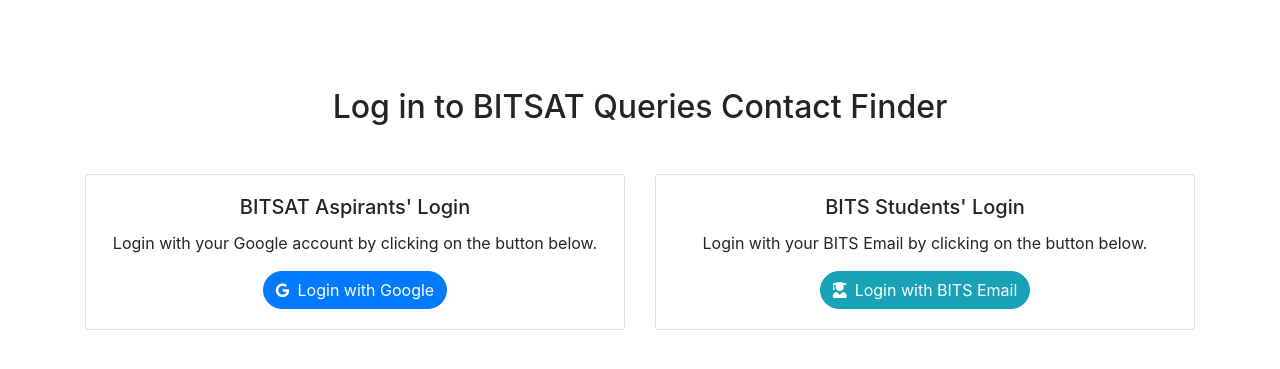
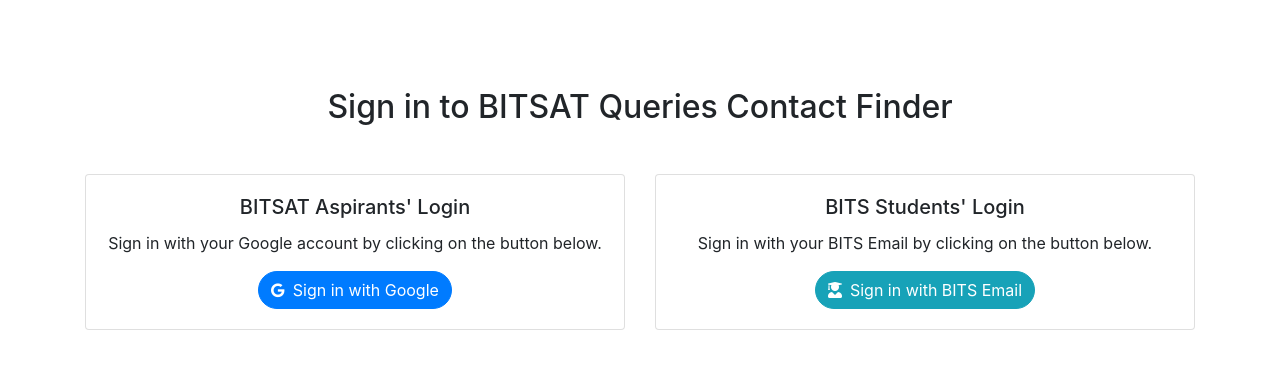
Before and after one commit to sankha555/bitsat-queries-contacts, a Django app: page /users/login in a window 1280 px wide. Shown: the part 56-425 px from the top of the page. Run offline with Django 3.2, Linux system fonts and the light colour scheme; some libraries are stand-ins or nearby versions.

Commit message:
copy email

```diff
--- a/main/templates/main/login.htm
+++ b/main/templates/main/login.htm
@@ -4,14 +4,14 @@
 
 {% load socialaccount %}
 <div class="text-center py-5">
-  <h2 class="mb-5">Log in to BITSAT Queries Contact Finder</h2>
+  <h2 class="mb-5">Sign in to BITSAT Queries Contact Finder</h2>
   <div class="row">
     <div class="col-sm-6">
       <div class="card">
         <div class="card-body text-center">
           <h5 class="card-title">BITSAT Aspirants' Login</h5>
-          <p class="card-text">Login with your Google account by clicking on the button below.</p>
-          <a href="{% provider_login_url 'google' %}" class="btn btn-primary" style="border-radius: 25px;"><i class="fa fa-google mr-2"></i>Login with Google</a>
+          <p class="card-text">Sign in with your Google account by clicking on the button below.</p>
+          <a href="{% provider_login_url 'google' %}" class="btn btn-primary" style="border-radius: 25px;"><i class="fa fa-google mr-2"></i>Sign in with Google</a>
         </div>
       </div>
     </div>
@@ -20,8 +20,8 @@
       <div class="card">
         <div class="card-body text-center">
           <h5 class="card-title">BITS Students' Login</h5>
-          <p class="card-text">Login with your BITS Email by clicking on the button below.</p>
-          <a href="{% provider_login_url 'google' %}" class="btn btn-info" style="border-radius: 25px;"><i class="fas fa-user-graduate mr-2"></i>Login with BITS Email</a>
+          <p class="card-text">Sign in with your BITS Email by clicking on the button below.</p>
+          <a href="{% provider_login_url 'google' %}" class="btn btn-info" style="border-radius: 25px;"><i class="fas fa-user-graduate mr-2"></i>Sign in with BITS Email</a>
         </div>
       </div>
     </div>
```
Also changed, not shown: main/views.py (+9 -2 lines).
